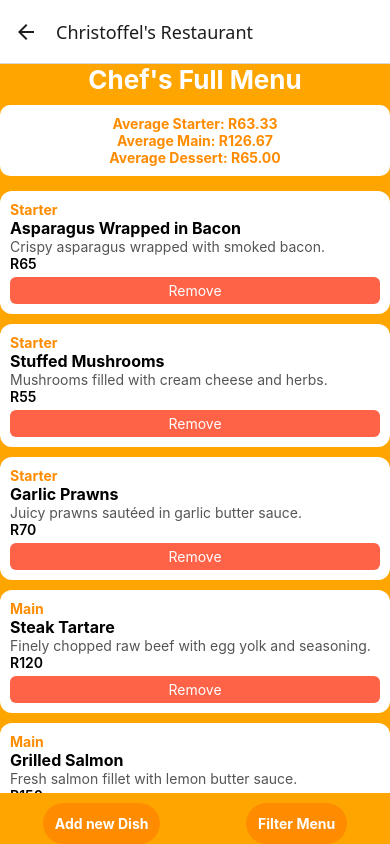
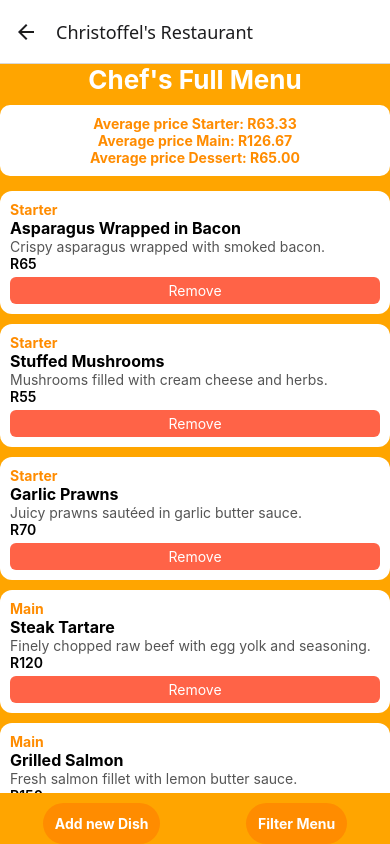
Before and after one commit to Nikmaz-06/Mast-POE-part-2--Nikyle-Mazeau, a React Native app: screen /Home in a window 390 px wide. Built offline with nearby package versions, Linux system fonts and the light colour scheme.

Commit message:
added comments

```diff
--- a/screens/HomeScreen.tsx
+++ b/screens/HomeScreen.tsx
@@ -69,9 +69,9 @@ export default function HomeScreen() {
 
       {/* average prices displayed */}
       <View style={styles.averageContainer}>
-        <Text style={styles.averageText}>Average Starter: R{calculateAverage("Starter")}</Text>
-        <Text style={styles.averageText}>Average Main: R{calculateAverage("Main")}</Text>
-        <Text style={styles.averageText}>Average Dessert: R{calculateAverage("Dessert")}</Text>
+        <Text style={styles.averageText}>Average price Starter: R{calculateAverage("Starter")}</Text>
+        <Text style={styles.averageText}>Average price Main: R{calculateAverage("Main")}</Text>
+        <Text style={styles.averageText}>Average price Dessert: R{calculateAverage("Dessert")}</Text>
       </View>
 
       <FlatList
```
